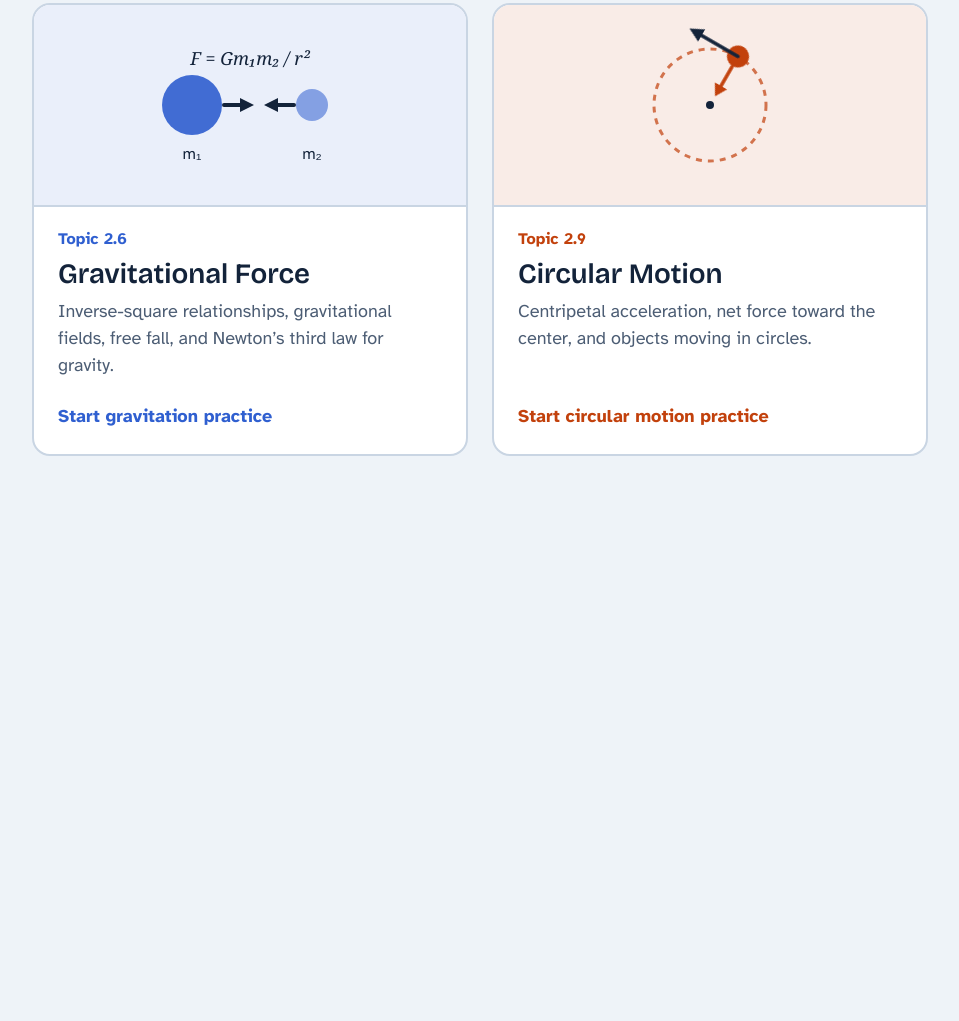
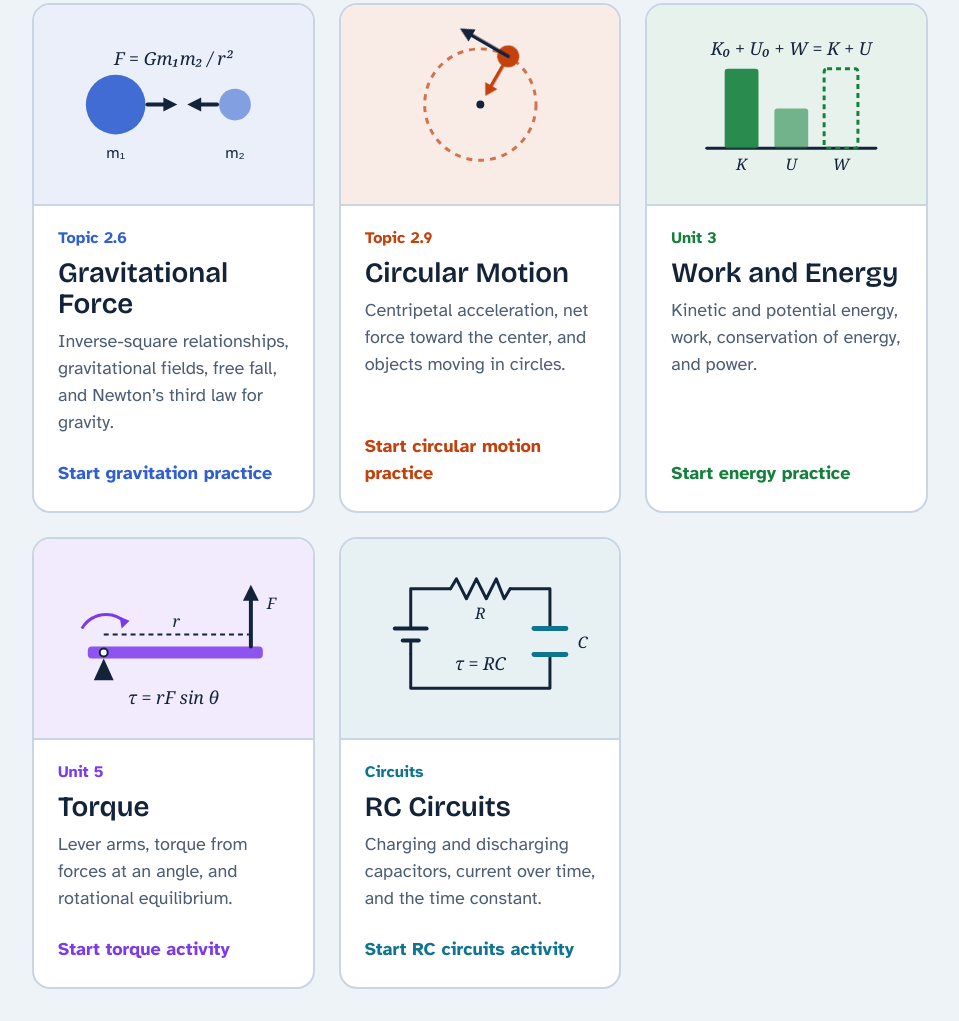
Before and after one commit to mrhornerphysics/physics-resources, a plain HTML site: page index.html in a window 1280 px wide. Shown: the part 212-1233 px from the top of the page, without its empty margins (160-1119 px from the left). Before the commit the page ends 800 px from the top, so only its background shows below. Drawn offline with nearby package versions, Linux system fonts and the light colour scheme.

Commit message:
Add files via upload

```diff
--- a/index.html
+++ b/index.html
@@ -3,7 +3,7 @@
 <head>
 <meta charset="UTF-8">
 <meta name="viewport" content="width=device-width, initial-scale=1, viewport-fit=cover">
-<title>AP Physics 1 Practice</title>
+<title>Physics Practice</title>
 <link rel="preconnect" href="https://fonts.googleapis.com">
 <link rel="preconnect" href="https://fonts.gstatic.com" crossorigin>
 <link href="https://fonts.googleapis.com/css2?family=Atkinson+Hyperlegible:wght@400;700&family=Bricolage+Grotesque:opsz,wght@12..96,600;12..96,800&display=swap" rel="stylesheet">
@@ -16,6 +16,9 @@
     --line: #c9d5e3;
     --grav: #2f5fd0;
     --circ: #c2410c;
+    --energy: #15803d;
+    --torque: #7c3aed;
+    --rc: #0e7490;
     --focus: #f5b301;
     color-scheme: light;
   }
@@ -28,6 +31,9 @@
       --line: #2c3f5a;
       --grav: #7ea2ff;
       --circ: #ff9a5c;
+      --energy: #5fd48a;
+      --torque: #b79bff;
+      --rc: #5ccfe6;
       color-scheme: dark;
     }
   }
@@ -72,6 +78,9 @@
     transition: border-color .15s, transform .15s;
   }
   .choice.circ { --accent: var(--circ); }
+  .choice.energy { --accent: var(--energy); }
+  .choice.torque { --accent: var(--torque); }
+  .choice.rc { --accent: var(--rc); }
   .choice:hover { border-color: var(--accent); transform: translateY(-3px); }
   .choice:focus-visible { outline: 4px solid var(--focus); outline-offset: 3px; }
   .art {
@@ -104,7 +113,7 @@
 <body>
 <main>
   <header>
-    <h1>AP Physics 1 Practice</h1>
+    <h1>Physics Practice</h1>
     <p>Pick a topic to start. Each practice set opens in this tab, so use your browser’s back button to return here.</p>
   </header>
 
@@ -152,6 +161,77 @@
         <span class="go">Start circular motion practice</span>
       </div>
     </a>
+    <a class="choice energy" href="energy.html"><!-- CHANGE "energy.html" to match your Energy quiz's exact filename -->
+      <div class="art" aria-hidden="true">
+        <svg viewBox="0 0 240 160">
+          <line x1="40" y1="124" x2="210" y2="124" stroke="var(--ink)" stroke-width="3" stroke-linecap="round"/>
+          <rect x="58" y="44" width="34" height="80" rx="3" fill="var(--energy)" opacity=".9"/>
+          <rect x="108" y="84" width="34" height="40" rx="3" fill="var(--energy)" opacity=".55"/>
+          <rect x="158" y="44" width="34" height="80" rx="3" fill="none" stroke="var(--energy)" stroke-width="3" stroke-dasharray="5 4"/>
+          <text x="75" y="146" text-anchor="middle" font-size="16" font-style="italic" font-family="Georgia, serif" fill="var(--ink)">K</text>
+          <text x="125" y="146" text-anchor="middle" font-size="16" font-style="italic" font-family="Georgia, serif" fill="var(--ink)">U</text>
+          <text x="175" y="146" text-anchor="middle" font-size="16" font-style="italic" font-family="Georgia, serif" fill="var(--ink)">W</text>
+          <text x="125" y="30" text-anchor="middle" font-size="18" font-style="italic" font-family="Georgia, serif" fill="var(--ink)">K₀ + U₀ + W = K + U</text>
+        </svg>
+      </div>
+      <div class="body">
+        <span class="topic">Unit 3</span>
+        <h2>Work and Energy</h2>
+        <p>Kinetic and potential energy, work, conservation of energy, and power.</p>
+        <span class="go">Start energy practice</span>
+      </div>
+    </a>
+    <a class="choice torque" href="torque.html"><!-- CHANGE "torque.html" to match your Torque activity's exact filename -->
+      <div class="art" aria-hidden="true">
+        <svg viewBox="0 0 240 160">
+          <rect x="34" y="88" width="176" height="12" rx="4" fill="var(--torque)" opacity=".85"/>
+          <path d="M50 100 L40 122 L60 122 Z" fill="var(--ink)"/>
+          <circle cx="50" cy="94" r="4" fill="var(--panel)" stroke="var(--ink)" stroke-width="2"/>
+          <line x1="50" y1="76" x2="196" y2="76" stroke="var(--ink)" stroke-width="2" stroke-dasharray="5 4"/>
+          <text x="123" y="68" text-anchor="middle" font-size="16" font-style="italic" font-family="Georgia, serif" fill="var(--ink)">r</text>
+          <line x1="198" y1="88" x2="198" y2="38" stroke="var(--ink)" stroke-width="4" stroke-linecap="round"/>
+          <path d="M190 42 L198 26 L206 42 Z" fill="var(--ink)"/>
+          <text x="214" y="50" font-size="16" font-style="italic" font-family="Georgia, serif" fill="var(--ink)">F</text>
+          <path d="M28 70 A28 28 0 0 1 72 64" fill="none" stroke="var(--torque)" stroke-width="3"/>
+          <path d="M66 58 L76 62 L68 70 Z" fill="var(--torque)"/>
+          <text x="120" y="146" text-anchor="middle" font-size="18" font-style="italic" font-family="Georgia, serif" fill="var(--ink)">τ = rF sin θ</text>
+        </svg>
+      </div>
+      <div class="body">
+        <span class="topic">Unit 5</span>
+        <h2>Torque</h2>
+        <p>Lever arms, torque from forces at an angle, and rotational equilibrium.</p>
+        <span class="go">Start torque activity</span>
+      </div>
+    </a>
+
+    <a class="choice rc" href="rc-circuits.html"><!-- CHANGE "rc-circuits.html" to match your RC Circuits activity's exact filename -->
+      <div class="art" aria-hidden="true">
+        <svg viewBox="0 0 240 160">
+          <g fill="none" stroke="var(--ink)" stroke-width="3" stroke-linejoin="round" stroke-linecap="round">
+            <path d="M50 70 L50 30 L90 30"/>
+            <path d="M90 30 L96 20 L106 40 L116 20 L126 40 L136 20 L144 40 L150 30"/>
+            <path d="M150 30 L190 30 L190 70"/>
+            <path d="M190 96 L190 130 L50 130 L50 96"/>
+          </g>
+          <line x1="174" y1="70" x2="206" y2="70" stroke="var(--rc)" stroke-width="5" stroke-linecap="round"/>
+          <line x1="174" y1="96" x2="206" y2="96" stroke="var(--rc)" stroke-width="5" stroke-linecap="round"/>
+          <line x1="34" y1="70" x2="66" y2="70" stroke="var(--ink)" stroke-width="4" stroke-linecap="round"/>
+          <line x1="42" y1="82" x2="58" y2="82" stroke="var(--ink)" stroke-width="4" stroke-linecap="round"/>
+          <path d="M50 82 L50 96" stroke="var(--ink)" stroke-width="3"/>
+          <path d="M50 70 L50 70" stroke="var(--ink)" stroke-width="3"/>
+          <text x="120" y="60" text-anchor="middle" font-size="16" font-style="italic" font-family="Georgia, serif" fill="var(--ink)">R</text>
+          <text x="218" y="89" font-size="16" font-style="italic" font-family="Georgia, serif" fill="var(--ink)">C</text>
+          <text x="120" y="112" text-anchor="middle" font-size="18" font-style="italic" font-family="Georgia, serif" fill="var(--ink)">τ = RC</text>
+        </svg>
+      </div>
+      <div class="body">
+        <span class="topic">Circuits</span>
+        <h2>RC Circuits</h2>
+        <p>Charging and discharging capacitors, current over time, and the time constant.</p>
+        <span class="go">Start RC circuits activity</span>
+      </div>
+    </a>
   </div>
 </main>
 </body>
```
